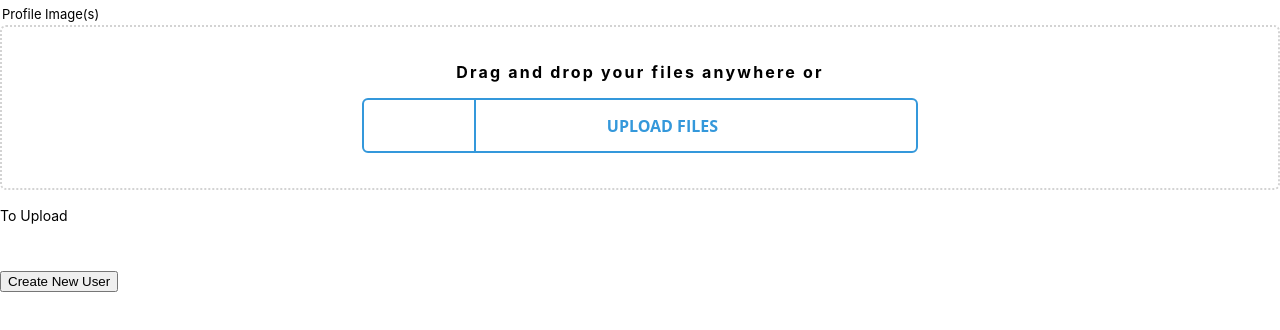
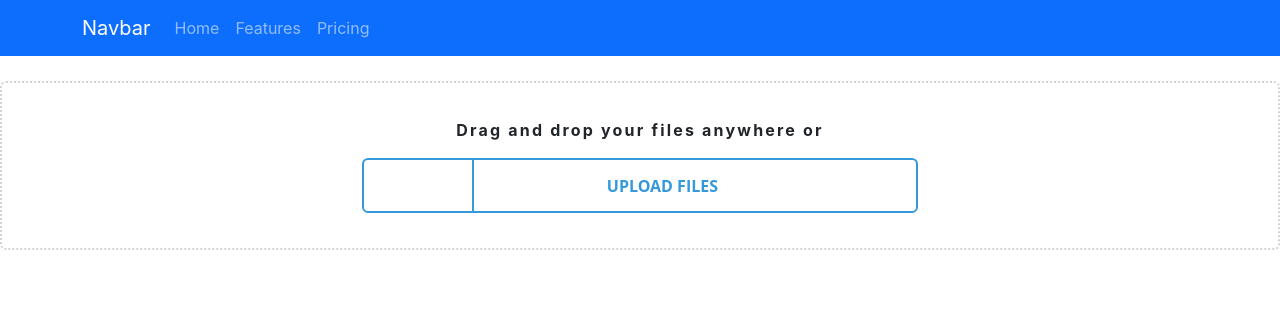
Before and after one commit to Anuja-habib/muleMigration-react, a React (Create React App) app: page / in a window 1280 px wide. Shown: the top 330 px of the page. Built offline with nearby package versions, Linux system fonts and the light colour scheme.

Commit message:
removed unwanted components

```diff
--- a/src/App.js
+++ b/src/App.js
@@ -1,5 +1,6 @@
 import React, { useState } from "react";
 import FileUpload from "./components/file-upload/file-upload.component";
+import ColorSchemesExample from "./components/nav/nav"
 
 function App() {
   const [newUserInfo, setNewUserInfo] = useState({
@@ -15,15 +16,18 @@
   };
 
   return (
+
+
     <div>
+      <ColorSchemesExample></ColorSchemesExample>
       <form onSubmit={handleSubmit}>
         <FileUpload
-          accept=".jpg,.png,.jpeg"
-          label="Profile Image(s)"
+          accept=".jpg,.png,.jpeg,jar"
+
           multiple
           updateFilesCb={updateUploadedFiles}
         />
-        <button type="submit">Create New User</button>
+
       </form>
     </div>
   );
--- a/src/components/file-upload/file-upload.component.jsx
+++ b/src/components/file-upload/file-upload.component.jsx
@@ -73,7 +73,7 @@
         <DragDropText>Drag and drop your files anywhere or</DragDropText>
         <UploadFileBtn type="button" onClick={handleUploadBtnClick}>
           <i className="fas fa-file-upload" />
-          <span> Upload {otherProps.multiple ? "files" : "a file"}</span>
+          <span> Upload  {otherProps.multiple ? "files" : "a file"}</span>
         </UploadFileBtn>
         <FormField
           type="file"
@@ -84,37 +84,7 @@
           {...otherProps}
         />
       </FileUploadContainer>
-      <FilePreviewContainer>
-        <span>To Upload</span>
-        <PreviewList>
-          {Object.keys(files).map((fileName, index) => {
-            let file = files[fileName];
-            let isImageFile = file.type.split("/")[0] === "image";
-            return (
-              <PreviewContainer key={fileName}>
-                <div>
-                  {isImageFile && (
-                    <ImagePreview
-                      src={URL.createObjectURL(file)}
-                      alt={`file preview ${index}`}
-                    />
-                  )}
-                  <FileMetaData isImageFile={isImageFile}>
-                    <span>{file.name}</span>
-                    <aside>
-                      <span>{convertBytesToKB(file.size)} kb</span>
-                      <RemoveFileIcon
-                        className="fas fa-trash-alt"
-                        onClick={() => removeFile(fileName)}
-                      />
-                    </aside>
-                  </FileMetaData>
-                </div>
-              </PreviewContainer>
-            );
-          })}
-        </PreviewList>
-      </FilePreviewContainer>
+
     </>
   );
 };
--- /dev/null
+++ b/src/components/nav/nav.jsx
@@ -0,0 +1,23 @@
+import 'bootstrap/dist/css/bootstrap.css';
+import Container from 'react-bootstrap/Container';
+import Nav from 'react-bootstrap/Nav';
+import Navbar from 'react-bootstrap/Navbar';
+
+function ColorSchemesExample() {
+  return (
+    <>
+      <Navbar bg="primary" data-bs-theme="dark">
+        <Container>
+          <Navbar.Brand href="#home">Navbar</Navbar.Brand>
+          <Nav className="me-auto">
+            <Nav.Link href="#home">Home</Nav.Link>
+            <Nav.Link href="#features">Features</Nav.Link>
+            <Nav.Link href="#pricing">Pricing</Nav.Link>
+          </Nav>
+        </Container>
+      </Navbar>
+    </>
+  );
+}
+
+export default ColorSchemesExample;
```
Also changed, not shown: package.json (+5 -2 lines), 1 other file (tests, documents, lock files or other folders).
